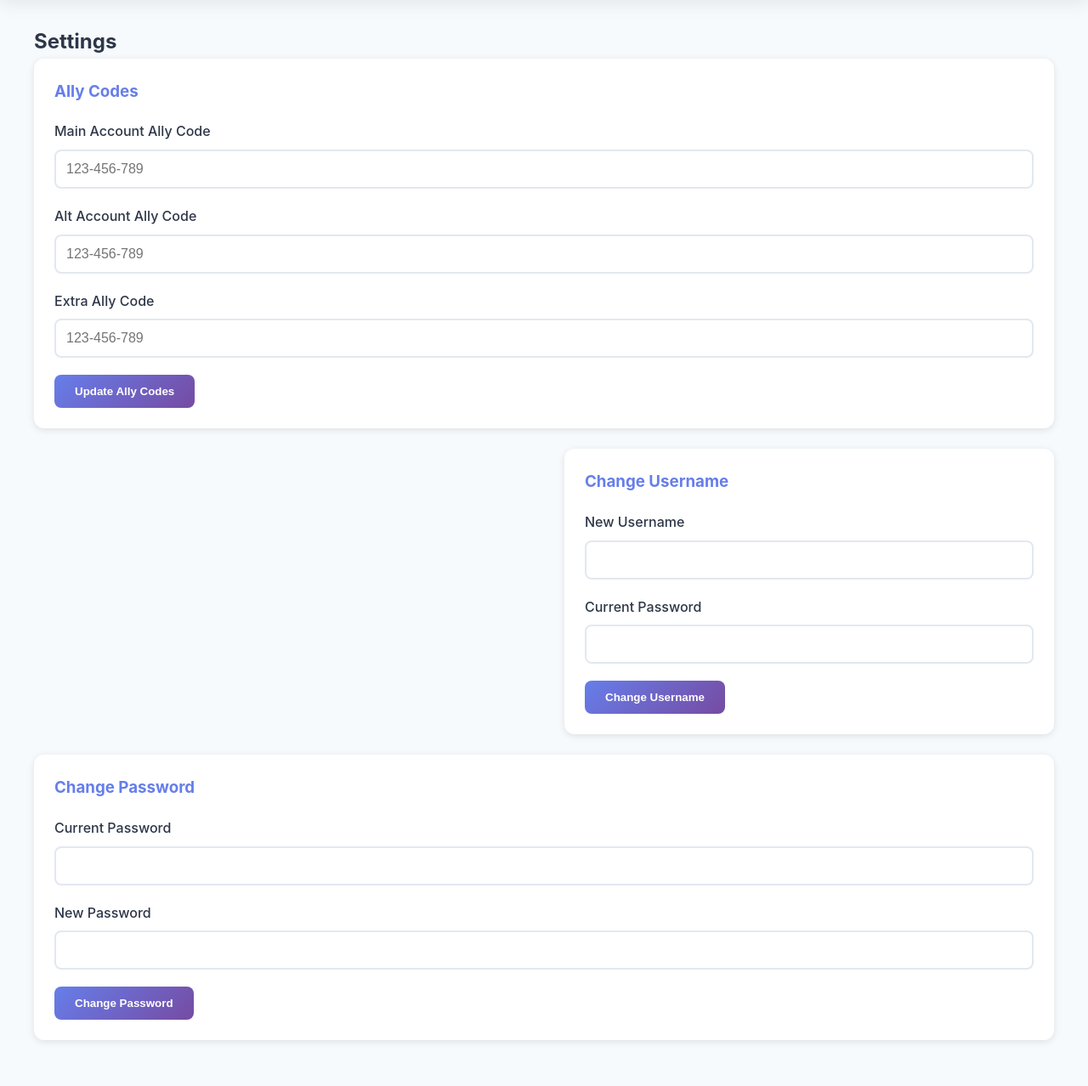
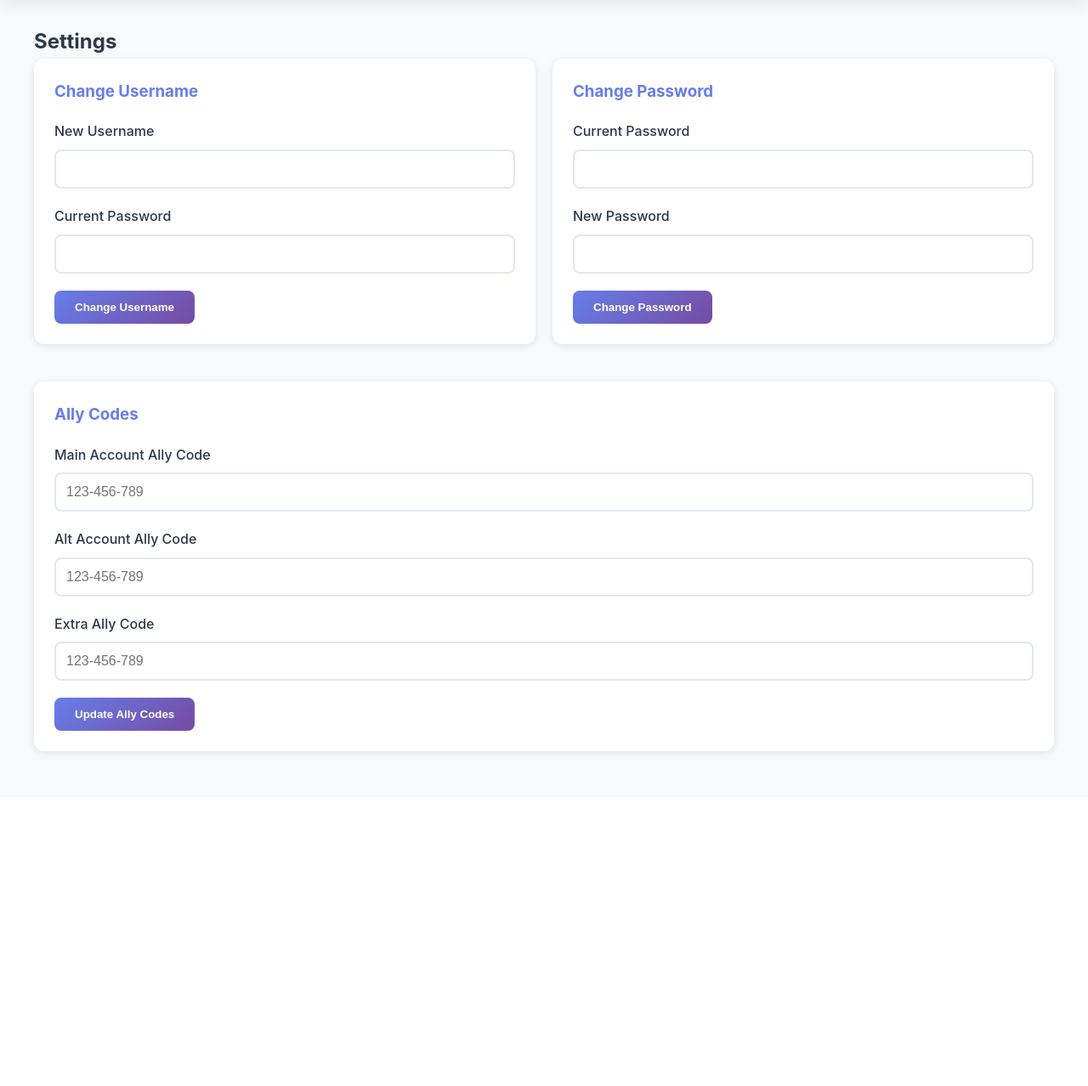
Before and after one commit to iAMiiTzz/swgoh_planner, a PHP site: page /settings.php in a window 1280 px wide. Shown: the part 126-1404 px from the top of the page at 85% size. After the commit the page ends 1016 px from the top, so only its background shows below. Run offline with PHP 8.4, Linux system fonts and the light colour scheme; the visitor is signed in with stand-in values (Sample User, id 1); data that the repository does not hold is empty.

Commit message:
Move change password box beside change username box on settings page

```diff
--- a/php/assets/css/settings.css
+++ b/php/assets/css/settings.css
@@ -11,3 +11,9 @@
     margin-bottom: 20px;
     color: var(--primary-color);
 }
+
+@media (max-width: 768px) {
+    .settings-container > div[style*="display: flex"] {
+        flex-direction: column !important;
+    }
+}
--- a/php/settings.php
+++ b/php/settings.php
@@ -123,6 +123,41 @@ function formatAllyCode($code) {
     <div class="error-message"><?php echo htmlspecialchars($error); ?></div>
     <?php endif; ?>
 
+    <!-- Change Username and Password Side by Side -->
+    <div style="display: flex; gap: 20px; margin-bottom: 20px;">
+        <!-- Change Username -->
+        <div class="card" style="flex: 1;">
+            <h3>Change Username</h3>
+            <form method="POST">
+                <div class="form-group">
+                    <label>New Username</label>
+                    <input type="text" name="new_username" value="<?php echo htmlspecialchars($user['username']); ?>" required>
+                </div>
+                <div class="form-group">
+                    <label>Current Password</label>
+                    <input type="password" name="password" required>
+                </div>
+                <button type="submit" name="change_username" class="btn-primary">Change Username</button>
+            </form>
+        </div>
+
+        <!-- Change Password -->
+        <div class="card" style="flex: 1;">
+            <h3>Change Password</h3>
+            <form method="POST">
+                <div class="form-group">
+                    <label>Current Password</label>
+                    <input type="password" name="current_password" required>
+                </div>
+                <div class="form-group">
+                    <label>New Password</label>
+                    <input type="password" name="new_password" required minlength="6">
+                </div>
+                <button type="submit" name="change_password" class="btn-primary">Change Password</button>
+            </form>
+        </div>
+    </div>
+
     <!-- Ally Codes Section -->
     <div class="card">
         <h3>Ally Codes</h3>
@@ -142,37 +177,5 @@ function formatAllyCode($code) {
             <button type="submit" name="update_ally_codes" class="btn-primary">Update Ally Codes</button>
         </form>
     </div>
-
-    <!-- Change Username -->
-    <div class="card" style="float: right; width: 48%;">
-        <h3>Change Username</h3>
-        <form method="POST">
-            <div class="form-group">
-                <label>New Username</label>
-                <input type="text" name="new_username" value="<?php echo htmlspecialchars($user['username']); ?>" required>
-            </div>
-            <div class="form-group">
-                <label>Current Password</label>
-                <input type="password" name="password" required>
-            </div>
-            <button type="submit" name="change_username" class="btn-primary">Change Username</button>
-        </form>
-    </div>
-
-    <!-- Change Password -->
-    <div class="card" style="clear: both; margin-top: 20px;">
-        <h3>Change Password</h3>
-        <form method="POST">
-            <div class="form-group">
-                <label>Current Password</label>
-                <input type="password" name="current_password" required>
-            </div>
-            <div class="form-group">
-                <label>New Password</label>
-                <input type="password" name="new_password" required minlength="6">
-            </div>
-            <button type="submit" name="change_password" class="btn-primary">Change Password</button>
-        </form>
-    </div>
 </div>
 <?php require_once 'includes/footer.php'; ?>
```
